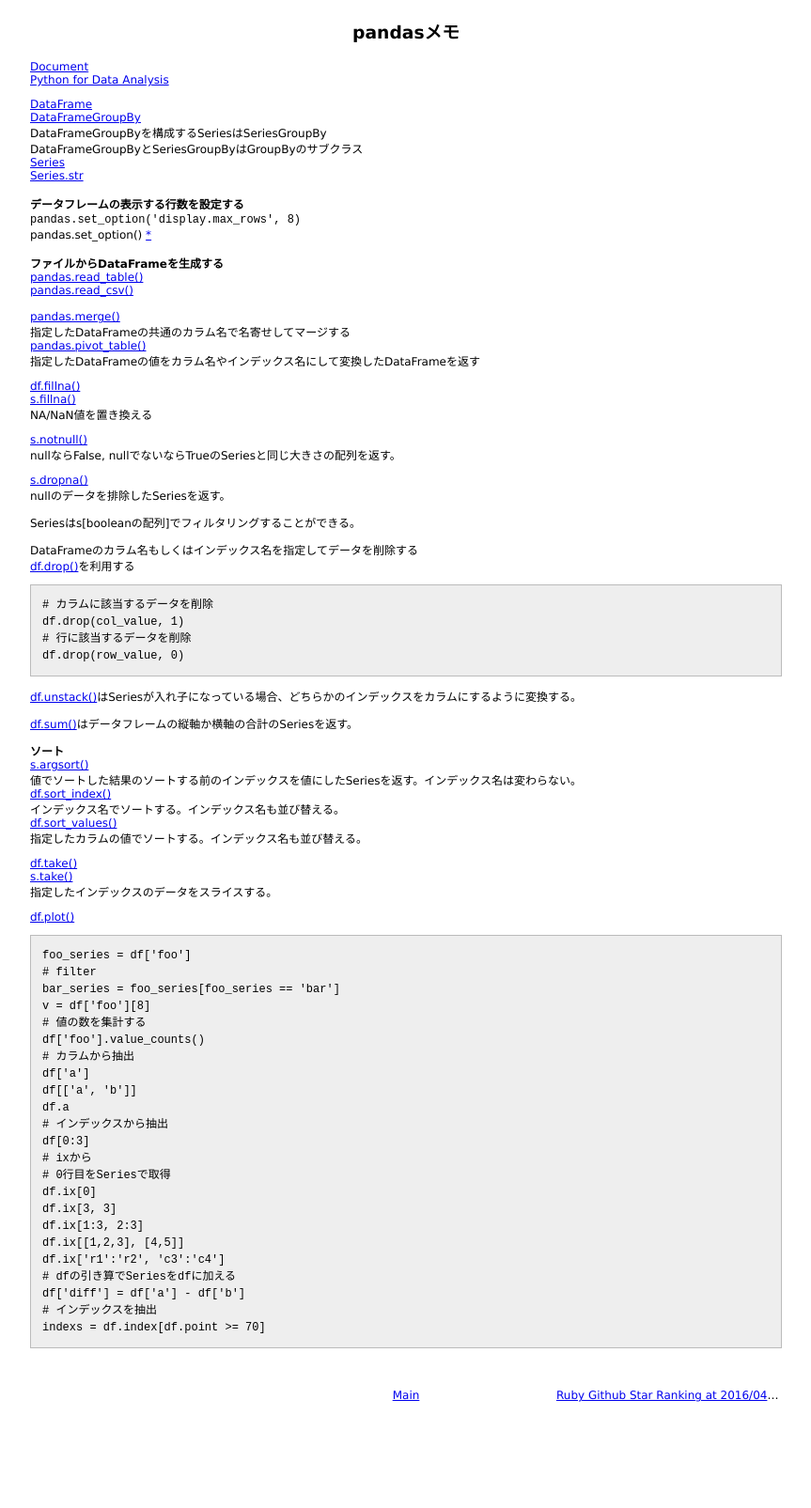
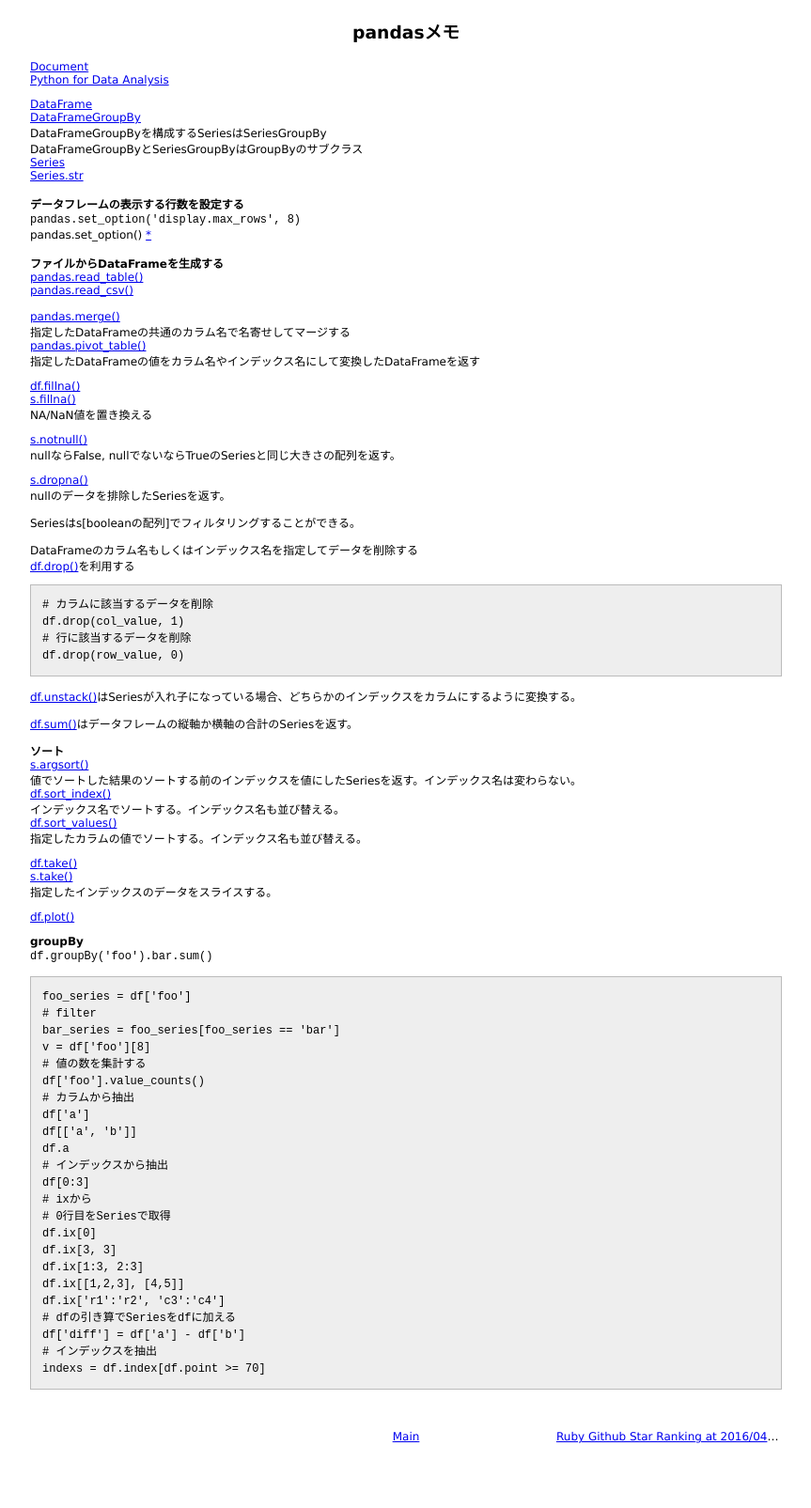
Before and after one commit to 38elements/38elements.github.com, a Jekyll site: the page built from _posts/2016-04-24-pandas.md, in a window 1280 px wide. Shown: the whole page at 94% size, without its empty margins (208-1071 px from the left). Built offline with Jekyll 4.4.1, drawn with Linux system fonts in a browser that asks for light colours; before the commit the page ends 1561 px from its top, so only the background shows below that.

Commit message:
Update 2016-04-24-pandas.md

````diff
--- a/_posts/2016-04-24-pandas.md
+++ b/_posts/2016-04-24-pandas.md
@@ -65,7 +65,8 @@ df.drop(row_value, 0)
 
 [df.plot()](http://pandas.pydata.org/pandas-docs/stable/generated/pandas.DataFrame.plot.html)
 
-
+**groupBy**
+`df.groupBy('foo').bar.sum()`
 
 
 ```
````
